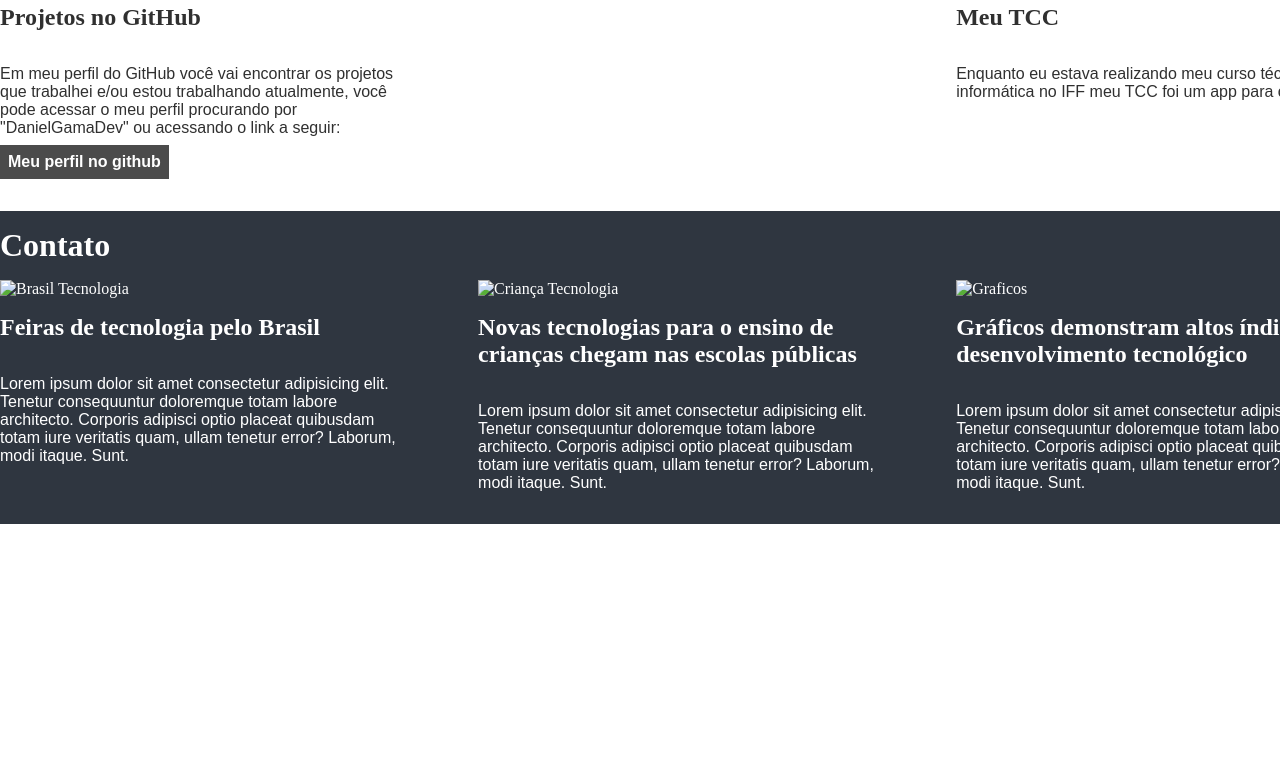
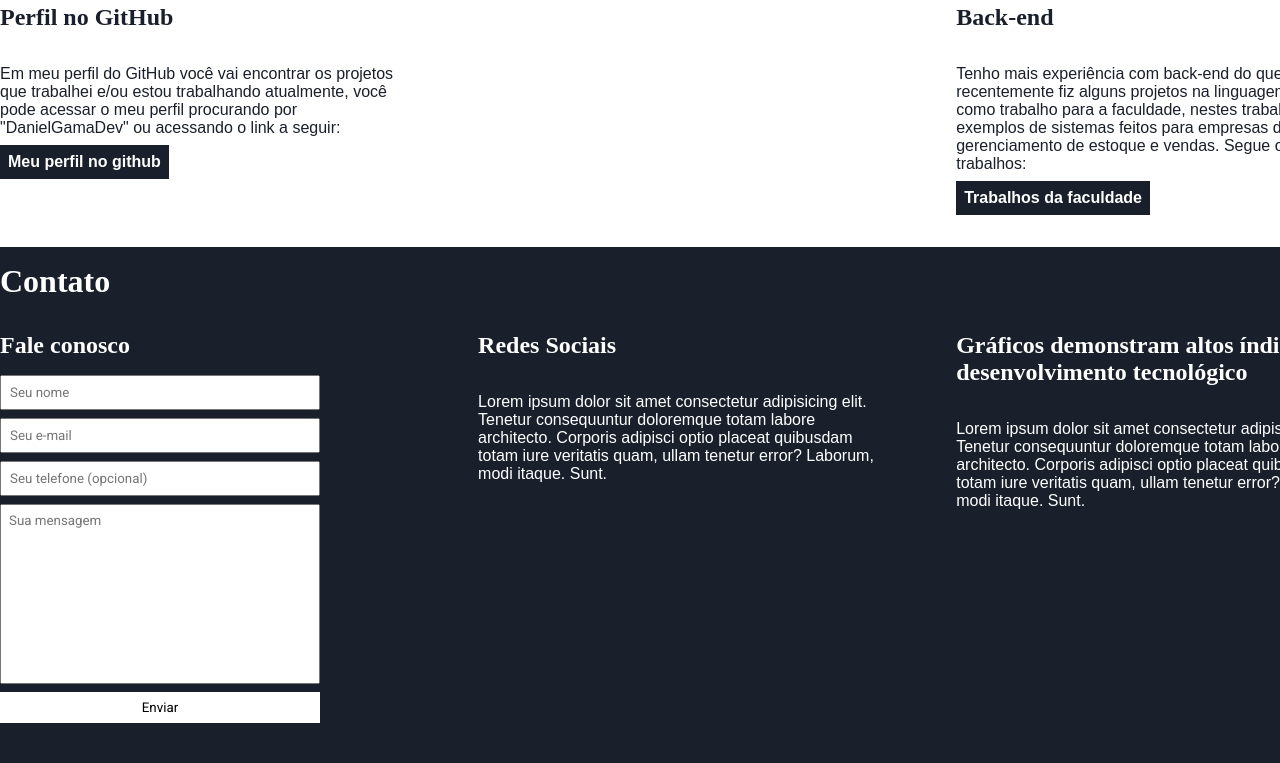
Before and after one commit to DanielGamaDev/exercicio_modulo_5, a plain HTML site: page index.html in a window 1280 px wide. Shown: the part 1595-2358 px from the top of the page. Before the commit the page ends 2119 px from the top, so only its background shows below. Drawn offline with Linux system fonts and the light colour scheme; a web font is replaced by a local one.

Commit message:
Mudanças dia 29-06-2023

```diff
--- a/index.html
+++ b/index.html
@@ -7,13 +7,13 @@
     <meta name="viewport" content="width=device-width, initial-scale=1.0">
     <title>Meu Portifólio Virtual</title>
     <link rel="stylesheet" href="./main.css" />
+    <link href="https://fonts.googleapis.com/css2?family=Bungee&family=Roboto&family=Ysabeau+Office&display=swap" rel="stylesheet">
 </head>
 
 <body>
     <header>
         <div class="container">
-            <h1>PORTIFÓLIO VIRTUAL</h1>
-            <h5>Desenvolvedor Web</h5>
+            <h1>Portifólio Virtual</h1>
             <nav>
                 <ul>
                     <li>
@@ -112,7 +112,7 @@
             <div class="articles">
                 <article>
                     <img src="./imagens/github.jpg" alt="Github Logo" />
-                    <h3>Projetos no GitHub</h3>
+                    <h3>Perfil no GitHub</h3>
                     <br>
                     <p>
                         Em meu perfil do GitHub você vai encontrar os projetos que trabalhei e/ou estou trabalhando
@@ -135,12 +135,14 @@
                 </article>
                 <article>
                     <img src="./imagens/apps.jpg" alt="Imagem representativa de App" />
-                    <h3>Meu TCC</h3>
+                    <h3>Back-end</h3>
                     <br>
                     <p>
-                        Enquanto eu estava realizando meu curso técnico de informática no IFF meu TCC
-                        foi um app para o auxílio e
+                        Tenho mais experiência com back-end do que front-end, recentemente fiz alguns projetos
+                        na linguagem Python como trabalho para a faculdade, nestes trabalhos estão exemplos de sistemas feitos
+                        para empresas de tranporte, gerenciamento de estoque e vendas. Segue o link dos trabalhos:
                     </p>
+                    <a href="https://github.com/DanielGamaDev/Trabalho-Logica-de-Programacao-e-Algoritimo-Uninter">Trabalhos da faculdade</a>
                 </article>
             </div>
         </div>
@@ -150,8 +152,17 @@
             <h2>Contato</h2>
             <div class="articles">
                 <article>
-                    <img src="./imagens/br-tecnologia.jpg" alt="Brasil Tecnologia" />
-                    <h3>Feiras de tecnologia pelo Brasil</h3>
+                    <h3>Fale conosco</h3>
+                    <form action="">
+                        <input type="text" placeholder="Seu nome" required>
+                        <input type="email" placeholder="Seu e-mail" required>
+                        <input type="tel" placeholder="Seu telefone (opcional)">
+                        <textarea placeholder="Sua mensagem" name="Mensagem usuário" id="" cols="30" rows="10"></textarea>
+                        <button type="submit">Enviar</button>
+                    </form>
+                </article>
+                <article>
+                    <h3>Redes Sociais</h3>
                     <br>
                     <p>
                         Lorem ipsum dolor sit amet consectetur adipisicing elit. Tenetur consequuntur doloremque totam
@@ -162,19 +173,6 @@
                     </p>
                 </article>
                 <article>
-                    <img src="./imagens/crianca.jpg" alt="Criança Tecnologia" />
-                    <h3>Novas tecnologias para o ensino de crianças chegam nas escolas públicas</h3>
-                    <br>
-                    <p>
-                        Lorem ipsum dolor sit amet consectetur adipisicing elit. Tenetur consequuntur doloremque totam
-                        labore
-                        architecto. Corporis adipisci optio placeat quibusdam totam iure veritatis quam, ullam tenetur
-                        error?
-                        Laborum, modi itaque. Sunt.
-                    </p>
-                </article>
-                <article>
-                    <img src="./imagens/graficos.jpg" alt="Graficos" />
                     <h3>Gráficos demonstram altos índices de desenvolvimento tecnológico</h3>
                     <br>
                     <p>
--- a/main.css
+++ b/main.css
@@ -5,9 +5,10 @@
 }
 
 body>header {
-    background-color: #2f3640;
+    background-color: #19202b;
     padding: 16px 0;
-    color: #f5f6fa;
+    color: #ffffff;
+    font-family: 'Ysabeau Office', sans-serif;
 }
 
 header .container {
@@ -63,7 +64,7 @@ section h2,
 }
 
 .articles article a {
-    background-color: rgb(75, 75, 75);
+    background-color: #19202b;
     color: #fff;
     padding: 8px;
     display: inline-block;
@@ -98,20 +99,55 @@ section h2 {
 
 #sobre .articles article a {
     background-color: #fff;
-    color: #303030;
+    color: #19202b;
 }
 
 #formacao {
-    background-color: #2f3640;
+    background-color: #19202b;
     color: #fff;
 }
 
 #portifolio {
     background-color: #fff;
-    color: #303030;
+    color: #19202b;
 }
 
 #contato {
-    background-color: #2f3640;
+    background-color: #19202b;
     color: #fff;
 }
+
+form input,
+form textarea,
+form button {
+    display: block;
+    width: 320px;
+    margin-bottom: 8px;
+    padding: 8px;
+    font-family: 'Roboto', sans-serif;
+}
+
+form textarea {
+    resize: none;
+    height: 180px;
+}
+
+section h3 {
+    margin-bottom: 16px;
+}
+
+form button {
+    background-color: #ffffff;
+    color: #000000;
+    border: none;
+    cursor: pointer;
+}
+
+form button:hover {
+    background-color: #beffc9;
+    color: #000000;
+}
+
+input:focus, textarea:focus {
+    outline-color: #001e4b;
+}
```
